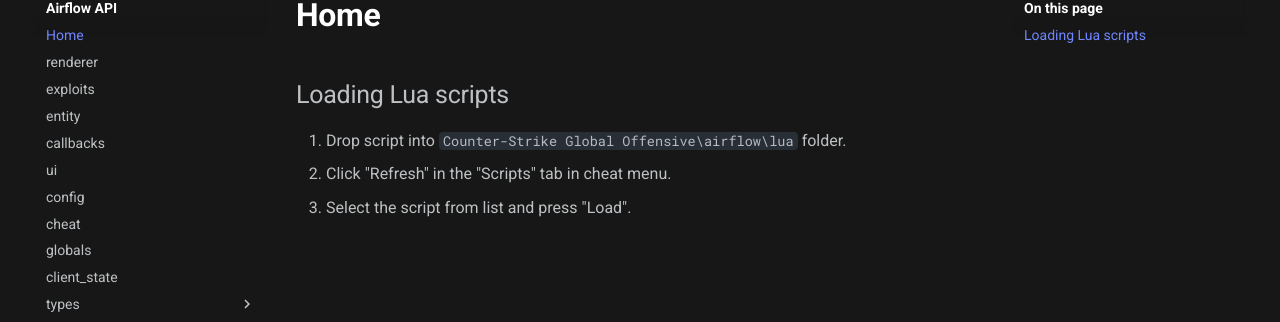
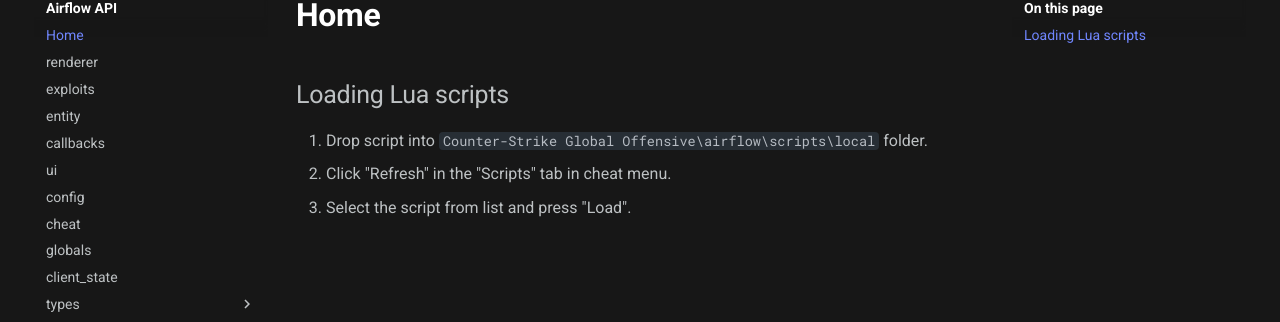
Before and after one commit to zxsleebu/airflow-lua-api, an MkDocs documentation site: the page built from docs/index.md, in a window 1280 px wide. Shown: the part 103-425 px from the top of the page. Built offline with MkDocs 1.6.1 and Material for MkDocs 9.7.7, drawn with Linux system fonts in a browser that asks for light colours.

Commit message:
fixed scripts location

```diff
--- a/docs/index.md
+++ b/docs/index.md
@@ -2,6 +2,6 @@
 
 ## Loading Lua scripts
 
-1. Drop script into `Counter-Strike Global Offensive\airflow\lua` folder.
+1. Drop script into `Counter-Strike Global Offensive\airflow\scripts\local` folder.
 2. Click "Refresh" in the "Scripts" tab in cheat menu.
 3. Select the script from list and press "Load".
```
